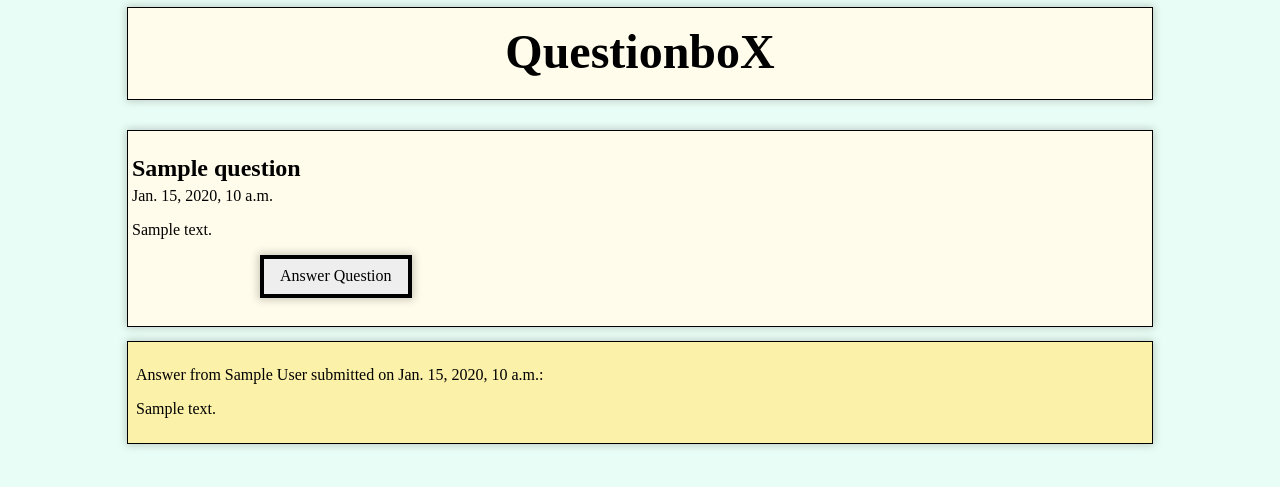
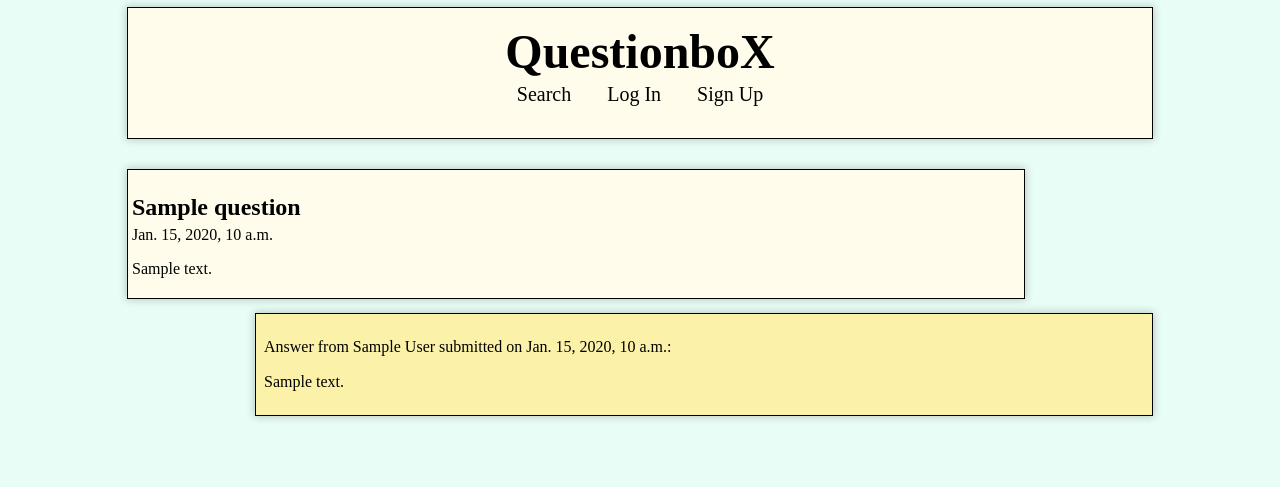
Before and after one commit to scarter13/Questionbox, a Django app: template templates/qbox/show_question.html in a window 1280 px wide. Shown: the top 487 px of the page. Run offline with Django 3.2, Linux system fonts and the light colour scheme; the template is opened without the code that fills it: most values are stand-ins (such as "Sample title", 1, 10 or a date in 2020).

Commit message:
added edit, changed landing page to accomodate anonymous users

```diff
--- a/questionbox/urls.py
+++ b/questionbox/urls.py
@@ -19,10 +19,11 @@ from django.urls import include, path
 from core import views as core_views
 
 urlpatterns = [
-    path('', core_views.homepage, name = 'homepage'),
+    path('', core_views.search_questions, name = 'homepage'),
     path('qbox/', core_views.my_qbox, name = 'my_qbox'),
     path('qbox/ask/', core_views.create_question, name = 'create_question'),
     path('qbox/question/<int:question_pk>/', core_views.show_question, name = 'show_question'),
+    path('qbox/edit/question/<int:question_pk>/', core_views.edit_question, name='edit_question'),
     path('qbox/new/answer/<int:question_pk>/', core_views.create_answer, name = 'create_answer'),
     path('qbox/search/', core_views.search_questions, name = 'search_questions'),
     path('admin/', admin.site.urls),
--- a/templates/base.html
+++ b/templates/base.html
@@ -11,12 +11,16 @@
     <div>
         <nav class="pa3 pa3-ns mt2 mr6 ml6 bg-washed-yellow outline shadow-2">
             <a class="link dim black b f1 1h-title-ns tc db mb3 mb1-ns" href="{% url 'homepage' %}" title="Home">QuestionboX</a>
-            {% if user.is_authenticated %}
+
             <div class="tc pb3">
+              <a class="link dim black f6 f4-ns dib mr3 ml3" href="{% url 'search_questions' %}" title="Search">Search</a>
+              {% if user.is_authenticated %}
               <a class="link dim black f6 f4-ns dib mr3 ml3" href="{% url 'my_qbox' %}" title="Home">Home</a>
-              <a class="link dim black f6 f4-ns dib mr3 ml3" href="{% url 'search_questions' %}" title="Search">Search</a>
               <a class="link dim black f6 f4-ns dib mr3 ml3" href="{% url 'auth_logout' %}" title="Logout">Log Out</a>
               <p class="tc mb0 black">Currently logged in as {{ user.username }}</p>
+              {% else %}
+              <a class="link dim black f6 f4-ns dib mr3 ml3" href="{% url 'auth_login' %}"" title="Login">Log In</a>
+              <a class="link dim black f6 f4-ns dib mr3 ml3" href="{% url 'registration_register' %}" title="CreateAccount">Sign Up</a>
             </div>
             {% endif %}
           </nav>
--- a/templates/qbox/my_qbox.html
+++ b/templates/qbox/my_qbox.html
@@ -7,9 +7,9 @@
 
     <p class="tr mr6"><a class="f6 link dim br3 ph3 pv2 mb2 dib white bg-dark-green" href="{% url 'create_question' %}">Ask a Question</a></p>
 
-    <div class="w-50-m ml6 mr6 mb3 bg-washed-yellow pa1 outline shadow-2">
-        <h3 class="black mb1 mt1">My Questions:</h3>
-    </div>
+
+    <h3 class="black mb3 mt1 ml6">My Questions:</h3>
+
             {% for question in questions %}
                 <div class="w-50-m ml6 mr6 mb3 bg-washed-yellow pa1 outline shadow-2">
                     <a class="black f4" href = "{% url 'show_question' question_pk=question.pk %}">{{ question.title }}</a>
--- a/templates/qbox/search_questions.html
+++ b/templates/qbox/search_questions.html
@@ -2,7 +2,7 @@
 
 {% block content %}
 
-<h1 class="black ml6">Search Questions</h1>
+<h2 class="black ml6">Search Questions</h2>
 
 <form class="ml6 mr6" action="{% url 'search_questions' %}" method="GET">
     <input type="search" name="q" placeholder="search questions" class="pa2 w-100" value="{{ request.GET.q }}">
--- a/templates/qbox/show_question.html
+++ b/templates/qbox/show_question.html
@@ -9,21 +9,21 @@
 
 
 
-<div class="w-50-m ml6 mr6 mb3 mt4 bg-washed-yellow pa1 outline shadow-2">
+<div class="w-50-m ml6 mr7 mb3 mt4 bg-washed-yellow pa1 outline shadow-2">
     <h2 class="black mb1">{{ question.title }}</h2>
     <p class="mt1">{{ question.date }}</p>
     <p> {{ question.body }} </p>
-    {% if request_user == question.user %}
-            <p class="f6 link dim br3 ph3 pv2 mb2 dib white bg-dark-green">Edit Question</p>
-    {% else %}
-        <p class="ml6 black">
-            <a class="f5 link dim ba bw2 ph3 pv2 mb2 dib bg-light-gray black shadow-2" href="{% url 'create_answer' question_pk=question.pk %}">Answer Question</a>
-        </p>
+    {% if user.is_authenticated %}
+        {% if request_user == question.user %}
+                <a class="f6 link dim br3 ph3 pv2 mb2 dib white bg-dark-green" href="{% url 'edit_question' question_pk=question.pk %}">Edit Question</a>
+        {% else %}
+                <a class="f6 link dim br3 ph3 pv2 mb2 dib white bg-dark-green" href="{% url 'create_answer' question_pk=question.pk %}">Answer Question</a>
+        {% endif %}
     {% endif %}
 </div>
     {% if answers %}
         {% for answer in answers %}
-        <div class="w-50-m ml6 mr6 mb3 bg-light-yellow pa2 outline shadow-2">
+        <div class="w-50-m ml7 mr6 mb3 bg-light-yellow pa2 outline shadow-2">
             <p>Answer from {{ answer.author }} submitted on {{ answer.date }}:</p>
             <p>{{ answer.text }}</p>
         </div>
```
Also changed, not shown: core/views.py (+14 -0 lines), templates/qbox/edit_question.html (added, +19 -0 lines).
